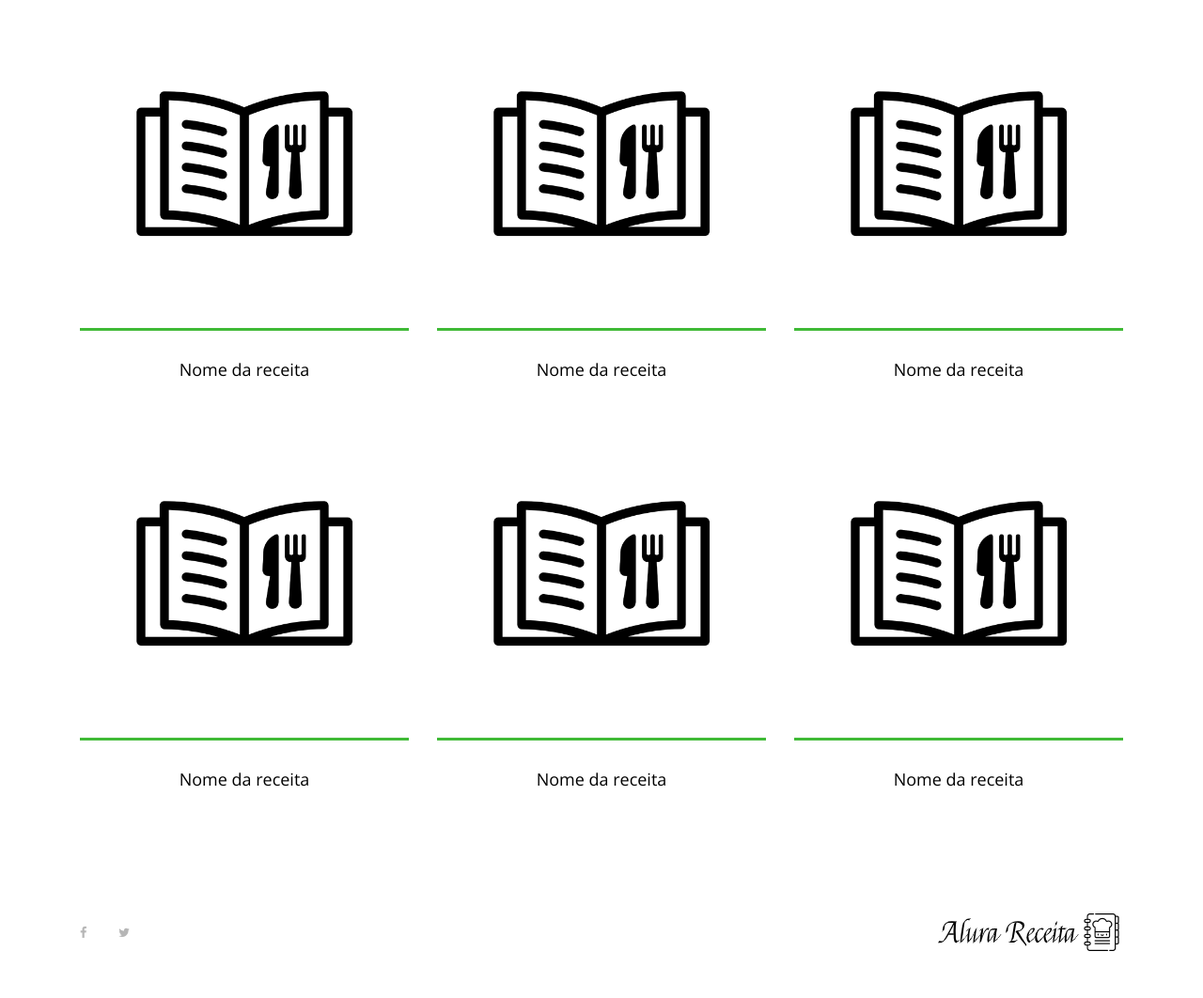
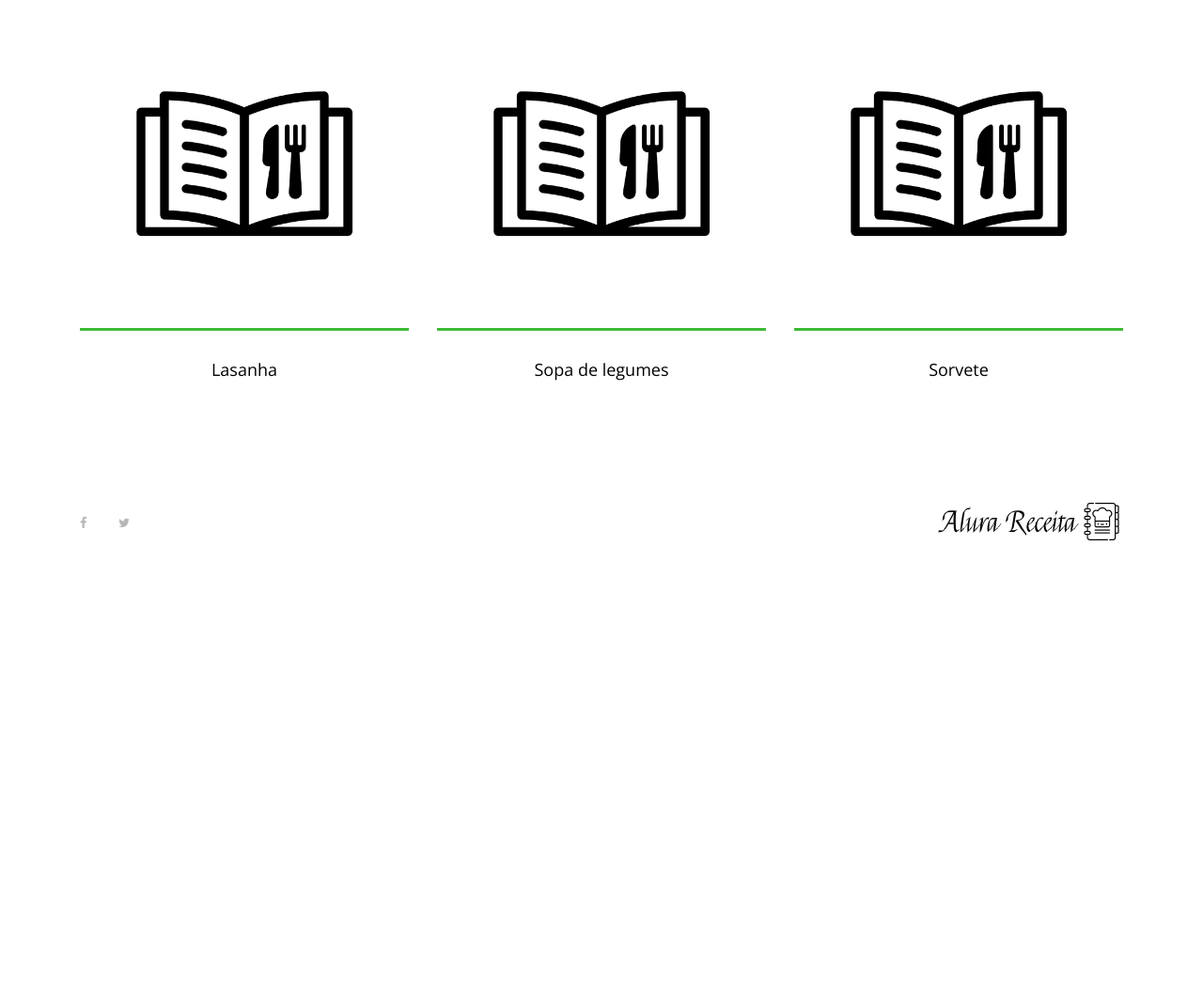
Before and after one commit to thiagomarcal1984/alura-django-intro, a Django app: page / in a window 1280 px wide. Shown: the part 196-1258 px from the top of the page at 94% size. After the commit the page ends 771 px from the top, so only its background shows below. Run offline with Django 3.2, Linux system fonts and the light colour scheme; some libraries are stand-ins or nearby versions.

Commit message:
Nomes de receitas dinâmicas (sem banco de dados).

```diff
--- a/receitas/templates/index.html
+++ b/receitas/templates/index.html
@@ -30,78 +30,20 @@
     <section class="best-receipe-area">
         <div class="container">
             <div class="row">
+                {% for id, nome_da_receita in nomes_das_receitas.items %}
                 <!-- Single Best Receipe Area -->
                 <div class="col-12 col-sm-6 col-lg-4">
                     <div class="single-best-receipe-area mb-30">
                         <img src="{% static 'img/bg-img/foto_receita.png' %}" alt="">
                         <div class="receipe-content">
                             <a href="{% url 'receita' %}">
-                                <h5>Nome da receita</h5>
+                                <h5>{{ nome_da_receita}}</h5>
                             </a>
                         </div>
                     </div>
                 </div>
-
-                <!-- Single Best Receipe Area -->
-                <div class="col-12 col-sm-6 col-lg-4">
-                    <div class="single-best-receipe-area mb-30">
-                        <img src="{% static 'img/bg-img/foto_receita.png' %}" alt="">
-                        <div class="receipe-content">
-                            <a href="{% url 'receita' %}">
-                                <h5>Nome da receita</h5>
-                            </a>
-                        </div>
-                    </div>
-                </div>
-
-                <!-- Single Best Receipe Area -->
-                <div class="col-12 col-sm-6 col-lg-4">
-                    <div class="single-best-receipe-area mb-30">
-                        <img src="{% static 'img/bg-img/foto_receita.png' %}" alt="">
-                        <div class="receipe-content">
-                            <a href="{% url 'receita' %}">
-                                <h5>Nome da receita</h5>
-                            </a>
-                        </div>
-                    </div>
-                </div>
-
-                <!-- Single Best Receipe Area -->
-                <div class="col-12 col-sm-6 col-lg-4">
-                    <div class="single-best-receipe-area mb-30">
-                        <img src="{% static 'img/bg-img/foto_receita.png' %}" alt="">
-                        <div class="receipe-content">
-                            <a href="{% url 'receita' %}">
-                                <h5>Nome da receita</h5>
-                            </a>
-                        </div>
-                    </div>
-                </div>
-
-                <!-- Single Best Receipe Area -->
-                <div class="col-12 col-sm-6 col-lg-4">
-                    <div class="single-best-receipe-area mb-30">
-                        <img src="{% static 'img/bg-img/foto_receita.png' %}" alt="">
-                        <div class="receipe-content">
-                            <a href="{% url 'receita' %}">
-                                <h5>Nome da receita</h5>
-                            </a>
-                        </div>
-                    </div>
-                </div>
-
-                <!-- Single Best Receipe Area -->
-                <div class="col-12 col-sm-6 col-lg-4">
-                    <div class="single-best-receipe-area mb-30">
-                        <img src="{% static 'img/bg-img/foto_receita.png' %}" alt="">
-                        <div class="receipe-content">
-                            <a href="{% url 'receita' %}">
-                                <h5>Nome da receita</h5>
-                            </a>
-                        </div>
-                    </div>
-                </div>
-            </div>
+                {% endfor %}
+           </div>
         </div>
     </section>
     <!-- ##### Best Receipe Area End ##### -->
--- a/receitas/views.py
+++ b/receitas/views.py
@@ -1,7 +1,15 @@
 from django.shortcuts import render
 
 def index(request):
-    return render(request, 'index.html')
+    receitas = {
+        1:'Lasanha',
+        2:'Sopa de legumes',
+        3:'Sorvete'
+    }
+
+    dados = { 'nomes_das_receitas': receitas }
+
+    return render(request, 'index.html', dados)
 
 def receita(request):
     return render(request, 'receita.html')
```
